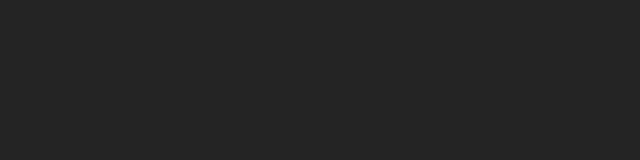
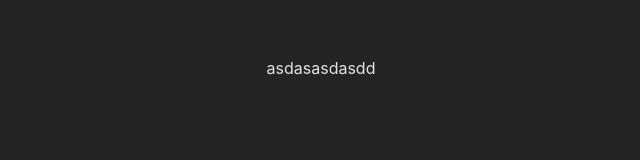
Before and after one commit to Pixell02/codingQuiz, a React (Vite) app: page / in a window 1280 px wide. Shown: the top 160 px of the page, without its empty margins (319-959 px from the left). Built offline with nearby package versions, Linux system fonts and the light colour scheme.

Commit message:
add navigation

```diff
--- a/src/App.tsx
+++ b/src/App.tsx
@@ -1,14 +1,15 @@
-import './App.css'
+import { BrowserRouter, Route, Routes } from "react-router-dom";
+import "./App.css";
+import Main from "./pages/Main/Main";
 
 function App() {
-
-
   return (
-    <div>
-
-
-    </div>
-  )
+    <BrowserRouter>
+      <Routes>
+        <Route path="/" element={<Main />} />
+      </Routes>
+    </BrowserRouter>
+  );
 }
 
-export default App
+export default App;
```
